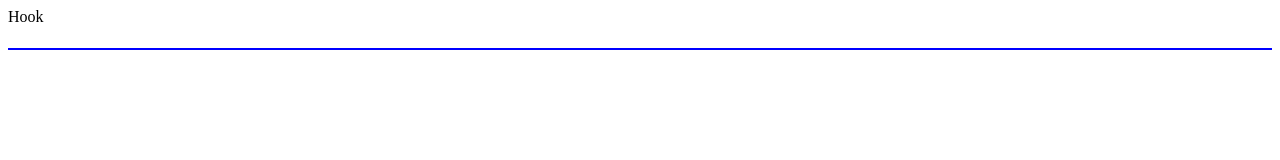
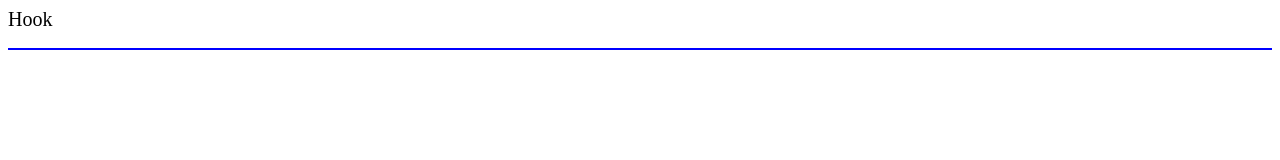
Before and after one commit to mehrnooshakbarizadeh/divano-website, a Next.js app: page / in a window 1280 px wide. Shown: the top 160 px of the page. Built offline with nearby package versions, Linux system fonts and the light colour scheme.

Commit message:
adding fontsize

```diff
--- a/components/Header.js
+++ b/components/Header.js
@@ -1,5 +1,5 @@
 import React from 'react';
-import { makeStyles } from '@material-ui/core/styles';
+import { makeStyles, responsiveFontSizes } from '@material-ui/core/styles';
 import {colors} from '../helpers/theme';
 
 const useStyles = makeStyles (theme => ({
@@ -7,7 +7,8 @@ const useStyles = makeStyles (theme => ({
     // background: ,
     borderBottom: `2px solid ${colors.headerBorder}`,
     height: 40,
-    fontWeight: 20
+    fontWeight: 20,
+    fontSize: 20,
   },
 }));
 
```
